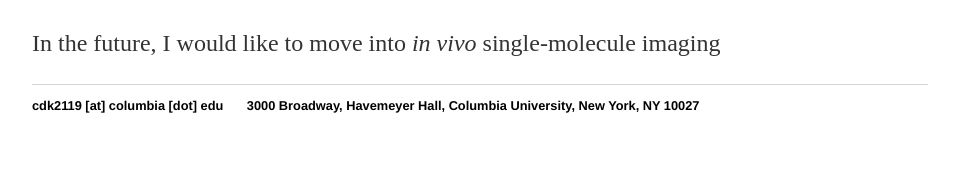
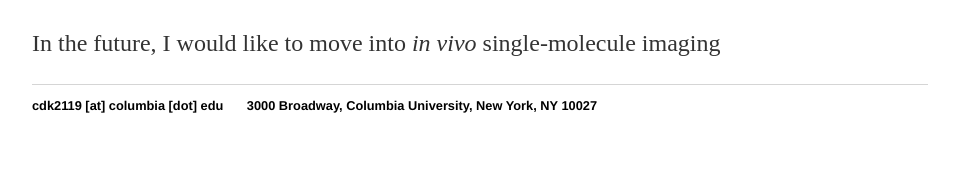
Before and after one commit to ckinzthompson/ckinzthompson.github.io, a Jekyll site: the page built from index.html, in a window 1280 px wide. Shown: the part 1027-1197 px from the top of the page, without its empty margins (160-1119 px from the left). Built offline with Jekyll 4.4.1, drawn with Linux system fonts in a browser that asks for light colours.

Commit message:
Update default.html

```diff
--- a/_layouts/default.html
+++ b/_layouts/default.html
@@ -22,7 +22,7 @@
 			<footer>
 	    		<ul>
 	        		<li>cdk2119 [at] columbia [dot] edu</li>
-	        		<li>3000 Broadway, Havemeyer Hall, Columbia University, New York, NY 10027</li>
+	        		<li>3000 Broadway, Columbia University, New York, NY 10027</li>
 	        		<!--<li>(212)-854-0162</li>-->
 				</ul>
 			</footer>
```
